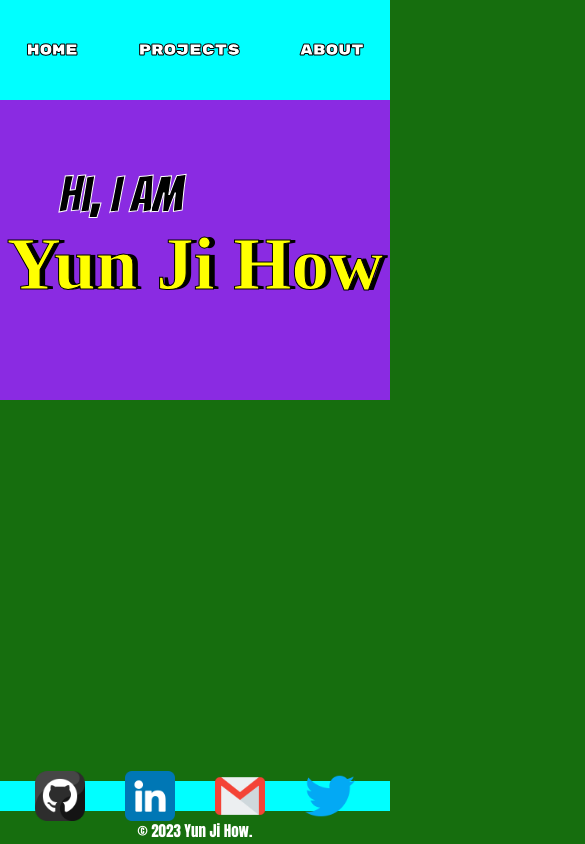
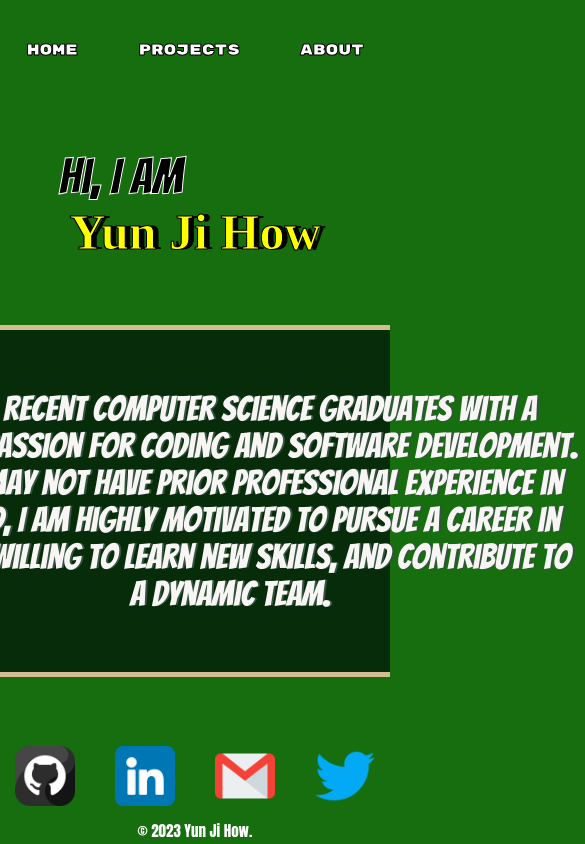
Before and after one commit to yunji0387/my-portfolio, a React (Create React App) app: page / in a window 390 px wide. Shown: the top 844 px of the page, 585 px wide, since content can reach past the window. Built offline with nearby package versions, Linux system fonts and the light colour scheme; a web font is replaced by a local one.

Commit message:
Add and decorate introduction

```diff
--- a/public/index.html
+++ b/public/index.html
@@ -22,6 +22,10 @@
   <link rel="preconnect" href="https://fonts.gstatic.com" crossorigin>
   <link href="https://fonts.googleapis.com/css2?family=Holtwood+One+SC&display=swap" rel="stylesheet">
 
+  <link rel="preconnect" href="https://fonts.googleapis.com">
+<link rel="preconnect" href="https://fonts.gstatic.com" crossorigin>
+<link href="https://fonts.googleapis.com/css2?family=Roboto+Condensed&display=swap" rel="stylesheet">
+
   <a href="https://www.flaticon.com/free-icons/github" title="github icons" style="display: none;">Github icons
     created by Ruslan Babkin -
     Flaticon</a>
--- a/src/App.css
+++ b/src/App.css
@@ -2,13 +2,13 @@
   display: flex;
   justify-content: center;
   align-items: center;
-  padding-top: 175px;
-  padding-bottom: 150px;
+  /* padding-top: 175px; */
+  /* padding-bottom: 150px; */
   width: 100%;
 }
 
 @media (max-width: 700px) {
   .main-content {
-    padding-top: 135px;
+    /* padding-top: 135px; */
   }
 }
--- a/src/App.js
+++ b/src/App.js
@@ -2,7 +2,6 @@ import React from 'react';
 import { BrowserRouter as Router, Routes, Route } from 'react-router-dom';
 import Home from './pages/Home';
 import About from './pages/About';
-import Header from './partials/Name';
 import Footer from './partials/Footer';
 import Navbar from './partials/Navbar';
 import './App.css';
@@ -11,7 +10,6 @@ function App() {
   return (
     <Router>
       <Navbar />
-      <Header />
       <div className='main-content'>
         <Routes>
           <Route exact path='/' element={<Home />} />
--- a/src/components/SocialIcon.css
+++ b/src/components/SocialIcon.css
@@ -22,15 +22,15 @@
     width: 100px;
   }
 
-  @media (max-height: 600px), (max-width: 600px) {
+  @media (max-height: 600px), (max-width: 700px) {
     .social-icon-img-size {
       padding-top: 3px;
-      height: 50px;
-      width: 50px;
+      height: 60px;
+      width: 60px;
     }
 
     .social-icon-img-size:hover {
-      height: 75px;
-      width: 75px;
+      height: 80px;
+      width: 80px;
     }
   }
--- /dev/null
+++ b/src/pages/Home.css
@@ -0,0 +1,5 @@
+.home {
+    /* background-color:blue; */
+    /* height: 700px; */
+    width: 100%;
+}
--- a/src/pages/Home.js
+++ b/src/pages/Home.js
@@ -1,8 +1,13 @@
 import React from 'react';
+import Name from '../partials/Name';
+import Intro from '../partials/Intro'
+import './Home.css';
 
 function Home() {
     return (
-        <div>
+        <div className="home">
+            <Name />
+            <Intro />
         </div>
     );
 }
--- a/src/partials/Footer.css
+++ b/src/partials/Footer.css
@@ -16,8 +16,8 @@
     align-items: inherit;
     width: 100%;
     margin-top: 0px;
-    height: 35px;
-    background-color: aqua;
+    height: 85px;
+    /* background-color: aqua; */
   }
 
   .footer-text {
@@ -34,24 +34,28 @@
 
   @media (max-height: 600px), (max-width: 700px) {
     .social-icon {
-      height: 35px;
+      /* height: 85px; */
       padding: 0px;
-    }
-
-    .social-icon-text {
-      font-size: 13px;
     }
 
     .footer-text  {
       font-size: 15px;
-      height: 10px;
-      margin-top: -8px;
+      height: 20px;
+      margin-top: -7px;
     }
+  }
+
+  @media (max-width: 600px) {
+    .social-icon {
+      /* height: 85px; */
+      padding: 0px;
+    }
+
   }
 
   @media (min-width: 320px) and (max-width: 480px) {
     .social-icon {
-      height: 30px;
+      height: 70px;
     }
 
     .social-icon-text {
--- /dev/null
+++ b/src/partials/Intro.css
@@ -0,0 +1,43 @@
+.intro {
+  display: flex;
+  justify-content: center;
+  align-items: center;
+  background-color: rgb(7, 44, 10);
+  border-top: 5px solid rgb(212, 190, 143); /* Add a 2px solid black top border */
+  border-bottom: 5px solid rgb(212, 190, 143);
+  width: 100%;
+}
+
+.intro-section {
+  /* background-color: blueviolet; */
+}
+
+.intro-text {
+  text-align: center;
+  font-size: 25px;
+  font-family: "Bangers", cursive;
+  /* font-family: 'Rubik Mono One', sans-serif; */
+  /* font-family: 'Anton', sans-serif; */
+  /* font-family: "Holtwood One SC", serif; */
+  /* font-family: 'Roboto Condensed', sans-serif; */
+  font-weight: 9000;
+  color: rgb(248, 245, 245);
+  /* -webkit-text-stroke: 1px white; */
+  text-shadow: 2px 0 rgb(53, 83, 63);
+  /* background-color: aliceblue; */
+  padding: 25px 5%;
+  /* background-color: antiquewhite; */
+  width: 700px;
+}
+
+@media (max-width: 700px) {
+  .intro-text {
+    font-size: 35px;
+  }
+}
+
+@media (max-width: 600px) {
+}
+
+@media (min-width: 320px) and (max-width: 480px) {
+}
--- /dev/null
+++ b/src/partials/Intro.js
@@ -0,0 +1,16 @@
+import React from 'react';
+import './Intro.css';
+
+const Intro = () => {
+    return (
+        <div className="intro">
+            <div className="intro-section">
+                <p className="intro-text">
+                    I am a recent Computer Science graduates with a strong passion for coding and software development. While I may not have prior professional experience in the field, I am highly motivated to pursue a career in coding, willing to learn new skills, and contribute to a dynamic team.
+                </p>
+            </div>
+        </div>
+    );
+};
+
+export default Intro;
--- a/src/partials/Name.css
+++ b/src/partials/Name.css
@@ -7,24 +7,22 @@
 .name-section {
   /* background-color: rgb(22, 110, 14); */
   width: 900px;
-  height: 300px;
-  top: 100px;
-  z-index: 1;
-  display: flex;
-  justify-content: center;
+  height: 225px;
+  /* display: flex;
+  justify-content: center; */
   /* align-items: center; */
-  flex-direction: column;
-  background-color: blueviolet;
+  /* flex-direction: column; */
+  /* background-color: blueviolet; */
 }
 
-.intro-text {
-    font-size: 50px;
-    font-family: 'Bangers', cursive;
-    color: black;
-    -webkit-text-stroke: 1px white;
-    /* background-color: aliceblue; */
-    padding-left: 15%;
-    margin-bottom: 0px;
+.greed-text {
+  font-size: 50px;
+  font-family: "Bangers", cursive;
+  color: black;
+  -webkit-text-stroke: 1px white;
+  /* background-color: aliceblue; */
+  padding-left: 15%;
+  margin-bottom: 0px;
 }
 
 .name-text {
@@ -34,57 +32,29 @@
   font-weight: bolder;
   /* font-family: 'Rubik Mono One', sans-serif; */
   /* font-family: 'Anton', sans-serif; */
-  font-family: 'Holtwood One SC', serif;
+  font-family: "Holtwood One SC", serif;
   text-shadow: 5px 0 black;
   text-align: center;
   margin-top: 0px;
   /* background-color: aqua; */
 }
 
-.header-img-size {
-  height: 100px;
-  width: 100px;
+@media (max-width: 700px) {
+  .intro-text {
+    font-size: 35px;
+  }
+
+  .name-text {
+    font-size: 65px;
+  }
 }
 
 @media (max-width: 600px) {
-  .header-text {
-    font-size: 33px;
-  }
-
-  .header-img-size {
-    height: 80px;
-    width: 80px;
-  }
-}
-
-@media (max-height: 600px), (max-width: 700px) {
-  .header {
-    height: 60px;
-  }
-
-  .header-text {
-    font-size: 33px;
-    text-shadow: 3px 0 #4d4a3d;
-  }
-
-  .header-img-size {
-    height: 60px;
-    width: 60px;
+  .name-text {
+    font-size: 50px;
   }
 }
 
 @media (min-width: 320px) and (max-width: 480px) {
-  .header {
-    height: 40px;
-  }
 
-  .header-text {
-    font-size: 25px;
-    text-shadow: 3px 0 #4d4a3d;
-  }
-
-  .header-img-size {
-    height: 40px;
-    width: 40px;
-  }
 }
--- a/src/partials/Name.js
+++ b/src/partials/Name.js
@@ -5,7 +5,7 @@ const Name = () => {
     return (
         <div className="name">
             <div className="name-section">
-                <p className="intro-text">Hi, I am</p>
+                <p className="greed-text">Hi, I am</p>
                 <p className="name-text">Yun Ji How</p>
             </div>
         </div>
--- a/src/partials/Navbar.css
+++ b/src/partials/Navbar.css
@@ -5,7 +5,7 @@
     align-items: center;
     justify-content: center;
     height: 100px;
-    background-color: aqua;
+    /* background-color: aqua; */
   }
 
   .navbar ul {
@@ -50,11 +50,24 @@
 
     .navbar ul li a {
       height: 25px;
-      font-size: 18px;
+      font-size: 25px;
+      padding: 5px 38px;
     }
 
     .navbar ul li a:hover {
-      font-size: 30px;
+      font-size: 38px;
+    }
+  }
+
+  @media (max-width: 600px) {
+    .navbar ul li a {
+      height: 25px;
+      font-size: 20px;
+      padding: 5px 30px;
+    }
+
+    .navbar ul li a:hover {
+      font-size: 35px;
     }
   }
 
```
